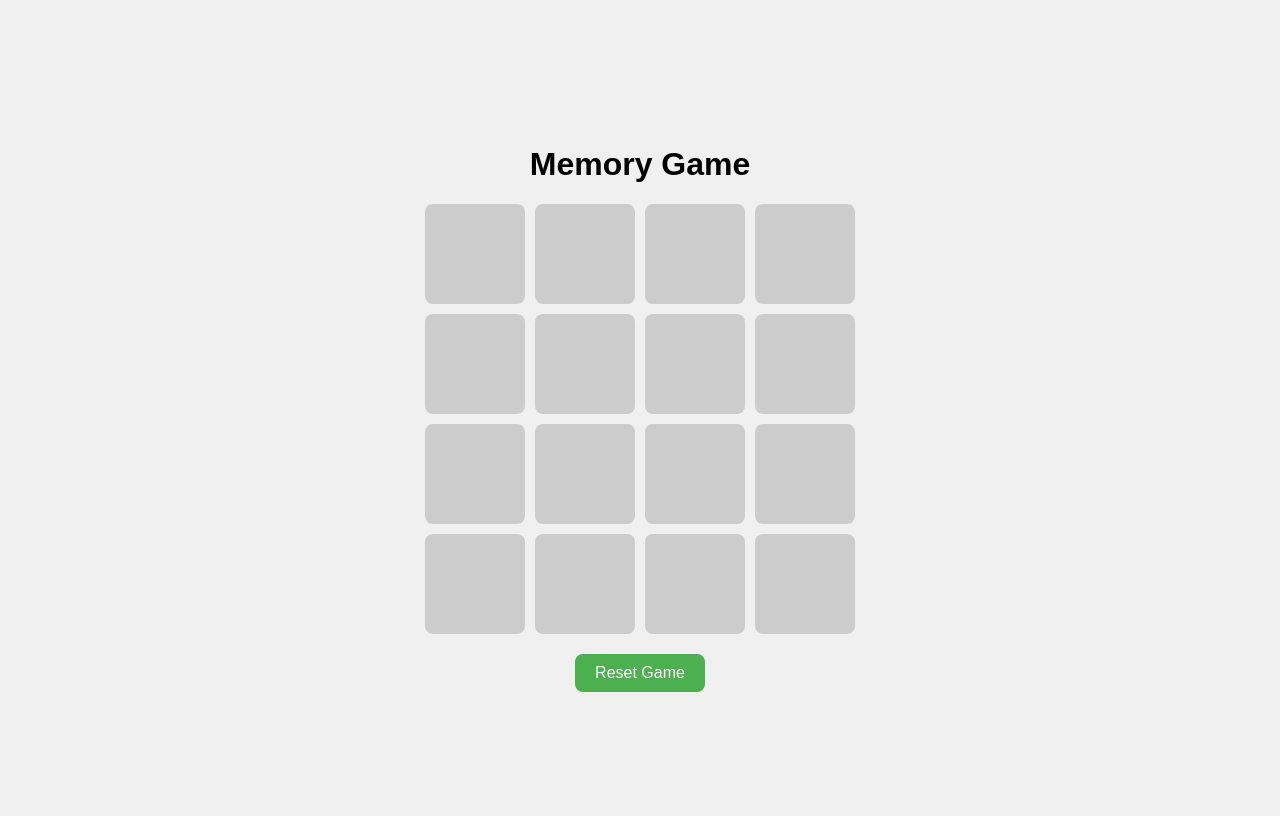
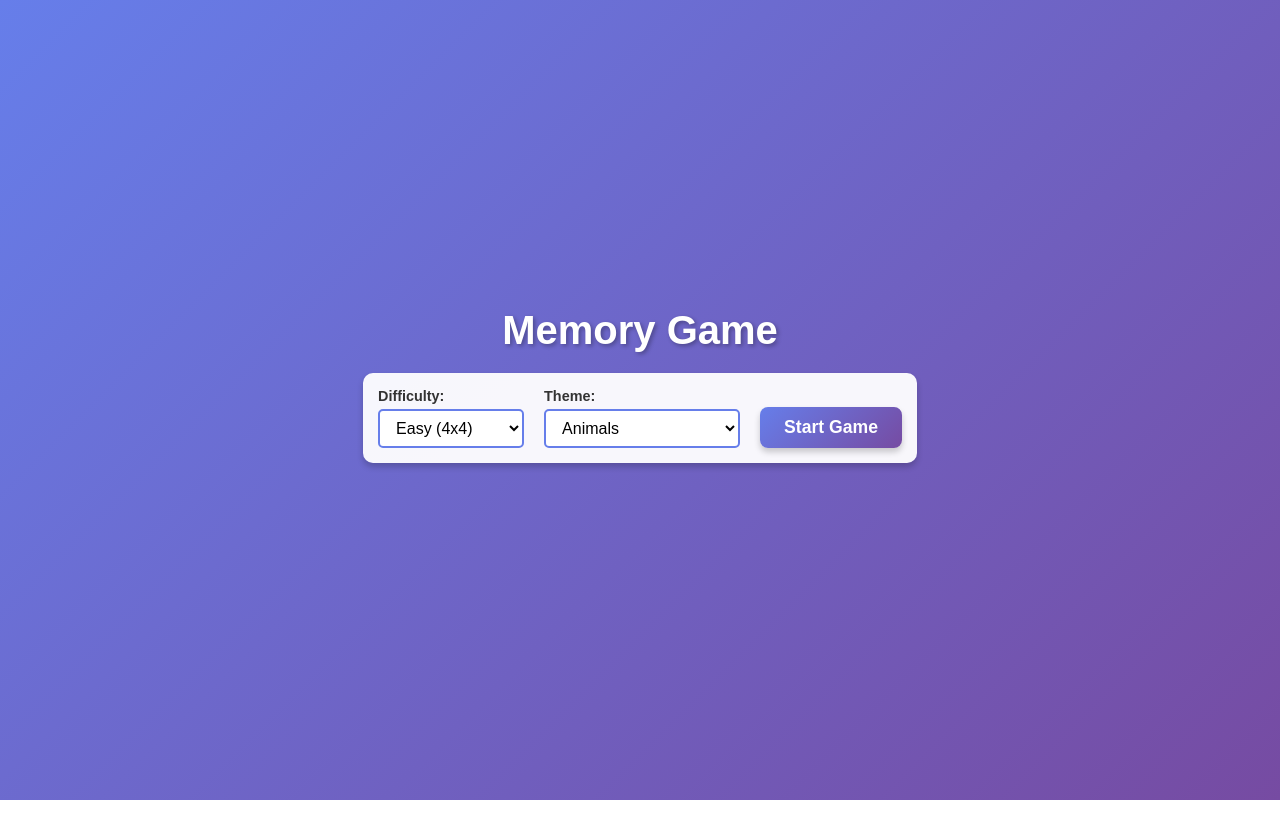
Before and after one commit to aalokpandit/MemoryGame, a React (Vite) app: page / in a window 1280 px wide. Built offline with nearby package versions, Linux system fonts and the light colour scheme.

Commit message:
Added Themes and Difficulty

```diff
--- a/src/App.css
+++ b/src/App.css
@@ -1,88 +1,181 @@
 /* src/App.css */
+* {
+  box-sizing: border-box;
+  margin: 0;
+  padding: 0;
+}
+
 body {
-  font-family: sans-serif;
+  font-family: Arial, sans-serif;
+  background: linear-gradient(135deg, #667eea 0%, #764ba2 100%);
+  min-height: 100vh;
   display: flex;
   justify-content: center;
   align-items: center;
-  min-height: 100vh;
-  background-color: #f0f0f0;
+}
+
+.game-container {
+  text-align: center;
+  padding: 20px;
+}
+
+h1 {
+  color: white;
+  margin-bottom: 20px;
+  font-size: 2.5rem;
+  text-shadow: 2px 2px 4px rgba(0, 0, 0, 0.3);
+}
+
+.top-controls {
+  display: flex;
+  justify-content: center;
+  align-items: center;
+  gap: 20px;
+  margin-bottom: 30px;
+  padding: 15px;
+  background: rgba(255, 255, 255, 0.95);
+  border-radius: 10px;
+  box-shadow: 0 4px 6px rgba(0, 0, 0, 0.2);
+}
+
+.control-group {
+  display: flex;
+  flex-direction: column;
+  align-items: flex-start;
+  gap: 5px;
+}
+
+.control-group label {
+  font-size: 0.9rem;
+  font-weight: bold;
+  color: #333;
+}
+
+.control-group select {
+  padding: 8px 12px;
+  border: 2px solid #667eea;
+  border-radius: 5px;
+  font-size: 1rem;
+  background-color: white;
+  cursor: pointer;
+  transition: all 0.3s ease;
+}
+
+.control-group select:hover:not(:disabled) {
+  border-color: #764ba2;
+}
+
+.control-group select:disabled {
+  opacity: 0.6;
+  cursor: not-allowed;
+}
+
+.action-button {
+  padding: 10px 24px;
+  font-size: 1.1rem;
+  font-weight: bold;
+  background: linear-gradient(135deg, #667eea 0%, #764ba2 100%);
+  color: white;
+  border: none;
+  border-radius: 8px;
+  cursor: pointer;
+  transition: transform 0.2s, box-shadow 0.2s;
+  box-shadow: 0 4px 6px rgba(0, 0, 0, 0.2);
+  margin-top: auto;
+}
+
+.action-button:hover {
+  transform: translateY(-2px);
+  box-shadow: 0 6px 12px rgba(0, 0, 0, 0.3);
+}
+
+.action-button:active {
+  transform: translateY(0);
 }
 
 .board {
   display: grid;
-  grid-template-columns: repeat(4, 100px);
-  grid-gap: 10px;
+  gap: 10px;
+  justify-content: center;
+  margin: 0 auto;
 }
 
 .card {
   width: 100px;
   height: 100px;
   perspective: 1000px;
+  cursor: pointer;
 }
 
 .card-inner {
   width: 100%;
   height: 100%;
+  position: relative;
   transition: transform 0.6s;
   transform-style: preserve-3d;
-  cursor: pointer;
-  position: relative;
+  border-radius: 10px;
+  box-shadow: 0 4px 8px rgba(0, 0, 0, 0.2);
 }
 
-.card-front,
-.card-back {
+.card-face {
   position: absolute;
   width: 100%;
   height: 100%;
   backface-visibility: hidden;
   display: flex;
+  align-items: center;
   justify-content: center;
-  align-items: center;
-  border-radius: 8px;
-  font-size: 24px;
+  border-radius: 10px;
+  font-weight: bold;
+  font-size: 1rem;
+  color: white;
+  text-shadow: 1px 1px 2px rgba(0, 0, 0, 0.5);
 }
 
 .card-front {
-  background-color: #ccc;
+  background: linear-gradient(135deg, #667eea 0%, #764ba2 100%);
+  transform: rotateY(180deg);
 }
 
 .card-back {
-  background-color: #fff;
-  transform: rotateY(180deg);
-}
-
-.game-container {
-  text-align: center;
-}
-
-.reset-button {
-  margin-top: 20px;
-  padding: 10px 20px;
-  font-size: 16px;
-  cursor: pointer;
-  border-radius: 8px;
-  border: none;
-  background-color: #4CAF50;
-  color: white;
+  background: linear-gradient(135deg, #f093fb 0%, #f5576c 100%);
 }
 
 .win-screen {
   display: flex;
   flex-direction: column;
   align-items: center;
+  gap: 20px;
+  padding: 40px;
+  background: rgba(255, 255, 255, 0.95);
+  border-radius: 20px;
+  box-shadow: 0 8px 16px rgba(0, 0, 0, 0.3);
 }
 
 .win-screen h2 {
-  font-size: 3em;
-  color: #FFD700;
+  color: #667eea;
+  font-size: 3rem;
+  margin: 0;
 }
 
 .win-screen button {
-  padding: 10px 20px;
-  font-size: 16px;
+  padding: 15px 30px;
+  font-size: 1.2rem;
+  font-weight: bold;
+  background: linear-gradient(135deg, #667eea 0%, #764ba2 100%);
+  color: white;
+  border: none;
+  border-radius: 10px;
   cursor: pointer;
-  border-radius: 8px;
-  border: none;
-  background-color: #4CAF50;
-  color: white;
+  transition: transform 0.2s, box-shadow 0.2s;
+  box-shadow: 0 4px 8px rgba(0, 0, 0, 0.2);
 }
+
+.win-screen button:hover {
+  transform: translateY(-2px);
+  box-shadow: 0 6px 12px rgba(0, 0, 0, 0.3);
+}
+
+.win-screen button:active {
+  transform: translateY(0);
+}
--- a/src/App.jsx
+++ b/src/App.jsx
@@ -2,7 +2,8 @@ import { useState, useEffect } from 'react';
 import Board from './components/Board';
 import './App.css';
 
-const animalPairs = [
+const THEMES = {
+  animals: [
     { name: 'Dog', color: '#FF5733' },
     { name: 'Cat', color: '#33FF57' },
     { name: 'Cow', color: '#3357FF' },
@@ -11,7 +12,140 @@ const animalPairs = [
     { name: 'Duck', color: '#A133FF' },
     { name: 'Panda', color: '#33FFA1' },
     { name: 'Tiger', color: '#FF9F33' },
-];
+    { name: 'Elephant', color: '#FF6B9D' },
+    { name: 'Fox', color: '#C70039' },
+    { name: 'Wolf', color: '#900C3F' },
+    { name: 'Rabbit', color: '#581845' },
+    { name: 'Deer', color: '#FFC300' },
+    { name: 'Giraffe', color: '#DAF7A6' },
+    { name: 'Zebra', color: '#33FFD5' },
+    { name: 'Monkey', color: '#3385FF' },
+    { name: 'Horse', color: '#8E44AD' },
+    { name: 'Sheep', color: '#E74C3C' },
+    { name: 'Goat', color: '#16A085' },
+    { name: 'Pig', color: '#F39C12' },
+    { name: 'Chicken', color: '#D35400' },
+    { name: 'Eagle', color: '#7D3C98' },
+    { name: 'Owl', color: '#2874A6' },
+    { name: 'Penguin', color: '#148F77' },
+    { name: 'Dolphin', color: '#D98880' },
+    { name: 'Whale', color: '#C39BD3' },
+    { name: 'Shark', color: '#76D7C4' },
+    { name: 'Turtle', color: '#F8C471' },
+    { name: 'Frog', color: '#82E0AA' },
+    { name: 'Snake', color: '#AED6F1' },
+    { name: 'Lizard', color: '#F9E79F' },
+    { name: 'Butterfly', color: '#FADBD8' },
+  ],
+  fruits: [
+    { name: 'Apple', color: '#FF0800' },
+    { name: 'Banana', color: '#FFE135' },
+    { name: 'Orange', color: '#FFA500' },
+    { name: 'Grape', color: '#6F2DA8' },
+    { name: 'Strawberry', color: '#FC5A8D' },
+    { name: 'Watermelon', color: '#FC6C85' },
+    { name: 'Pineapple', color: '#FDD017' },
+    { name: 'Mango', color: '#FDBE02' },
+    { name: 'Cherry', color: '#DE3163' },
+    { name: 'Blueberry', color: '#4F86F7' },
+    { name: 'Peach', color: '#FFE5B4' },
+    { name: 'Pear', color: '#D1E231' },
+    { name: 'Kiwi', color: '#8EE53F' },
+    { name: 'Lemon', color: '#FFF44F' },
+    { name: 'Lime', color: '#BFFF00' },
+    { name: 'Coconut', color: '#8B4513' },
+    { name: 'Papaya', color: '#FFEFD5' },
+    { name: 'Avocado', color: '#568203' },
+    { name: 'Tomato', color: '#FF6347' },
+    { name: 'Carrot', color: '#ED9121' },
+    { name: 'Broccoli', color: '#4E8B3D' },
+    { name: 'Corn', color: '#FBEC5D' },
+    { name: 'Cucumber', color: '#39FF14' },
+    { name: 'Eggplant', color: '#614051' },
+    { name: 'Lettuce', color: '#90EE90' },
+    { name: 'Onion', color: '#E6E6FA' },
+    { name: 'Pepper', color: '#FF033E' },
+    { name: 'Potato', color: '#D2B48C' },
+    { name: 'Pumpkin', color: '#FF7518' },
+    { name: 'Radish', color: '#E30B5C' },
+    { name: 'Spinach', color: '#097969' },
+    { name: 'Zucchini', color: '#228B22' },
+  ],
+  vehicles: [
+    { name: 'Car', color: '#FF0000' },
+    { name: 'Bus', color: '#FFD700' },
+    { name: 'Train', color: '#4169E1' },
+    { name: 'Plane', color: '#87CEEB' },
+    { name: 'Bike', color: '#32CD32' },
+    { name: 'Truck', color: '#FF4500' },
+    { name: 'Boat', color: '#1E90FF' },
+    { name: 'Ship', color: '#000080' },
+    { name: 'Helicopter', color: '#FF6347' },
+    { name: 'Motorcycle', color: '#FF1493' },
+    { name: 'Scooter', color: '#00CED1' },
+    { name: 'Taxi', color: '#FFFF00' },
+    { name: 'Ambulance', color: '#FF0000' },
+    { name: 'FireTruck', color: '#DC143C' },
+    { name: 'PoliceCar', color: '#0000FF' },
+    { name: 'Van', color: '#708090' },
+    { name: 'Subway', color: '#A9A9A9' },
+    { name: 'Tram', color: '#FFB6C1' },
+    { name: 'Yacht', color: '#FFFFFF' },
+    { name: 'Canoe', color: '#8B4513' },
+    { name: 'Jet', color: '#C0C0C0' },
+    { name: 'Rocket', color: '#FF4500' },
+    { name: 'Balloon', color: '#FF69B4' },
+    { name: 'Parachute', color: '#00FFFF' },
+    { name: 'Skateboard', color: '#FF8C00' },
+    { name: 'Rollerblade', color: '#9370DB' },
+    { name: 'Segway', color: '#20B2AA' },
+    { name: 'Cart', color: '#DAA520' },
+    { name: 'Wagon', color: '#CD853F' },
+    { name: 'Sled', color: '#F0E68C' },
+    { name: 'Snowmobile', color: '#E0FFFF' },
+    { name: 'Hovercraft', color: '#B0C4DE' },
+  ],
+  objects: [
+    { name: 'Book', color: '#8B4513' },
+    { name: 'Pen', color: '#0000FF' },
+    { name: 'Cup', color: '#FF69B4' },
+    { name: 'Phone', color: '#000000' },
+    { name: 'Laptop', color: '#C0C0C0' },
+    { name: 'Watch', color: '#FFD700' },
+    { name: 'Glasses', color: '#A0522D' },
+    { name: 'Key', color: '#FFD700' },
+    { name: 'Wallet', color: '#654321' },
+    { name: 'Bag', color: '#FF6347' },
+    { name: 'Shoe', color: '#1E90FF' },
+    { name: 'Hat', color: '#FF4500' },
+    { name: 'Clock', color: '#2F4F4F' },
+    { name: 'Lamp', color: '#FFFFE0' },
+    { name: 'Chair', color: '#8B4513' },
+    { name: 'Table', color: '#D2691E' },
+    { name: 'Mirror', color: '#E0E0E0' },
+    { name: 'Picture', color: '#DAA520' },
+    { name: 'Vase', color: '#4682B4' },
+    { name: 'Pillow', color: '#FFF8DC' },
+    { name: 'Blanket', color: '#CD853F' },
+    { name: 'Candle', color: '#FFFACD' },
+    { name: 'Plate', color: '#FFFFFF' },
+    { name: 'Fork', color: '#C0C0C0' },
+    { name: 'Spoon', color: '#C0C0C0' },
+    { name: 'Knife', color: '#808080' },
+    { name: 'Bowl', color: '#ADD8E6' },
+    { name: 'Bottle', color: '#00FF00' },
+    { name: 'Scissors', color: '#FF0000' },
+    { name: 'Tape', color: '#FFFF00' },
+    { name: 'Stapler', color: '#000000' },
+    { name: 'Notebook', color: '#87CEEB' },
+  ],
+};
+
+const DIFFICULTIES = {
+  easy: { size: 4, pairs: 8 },
+  medium: { size: 6, pairs: 18 },
+  hard: { size: 8, pairs: 32 },
+};
 
 function shuffle(array) {
   for (let i = array.length - 1; i > 0; i--) {
@@ -21,21 +155,28 @@ function shuffle(array) {
   return array;
 }
 
-function generateCards() {
+function generateCards(theme, pairsCount) {
+  const themeItems = THEMES[theme];
+  const shuffledItems = shuffle([...themeItems]);
+  const selectedItems = shuffledItems.slice(0, pairsCount);
+
   const cards = [];
   let id = 1;
-  for (const animal of animalPairs) {
-    cards.push({ id: id++, value: animal.name, color: animal.color, isFlipped: false, isMatched: false });
-    cards.push({ id: id++, value: animal.name, color: animal.color, isFlipped: false, isMatched: false });
+  for (const item of selectedItems) {
+    cards.push({ id: id++, value: item.name, color: item.color, isFlipped: false, isMatched: false });
+    cards.push({ id: id++, value: item.name, color: item.color, isFlipped: false, isMatched: false });
   }
   return shuffle(cards);
 }
 
 function App() {
-  const [cards, setCards] = useState(generateCards());
+  const [difficulty, setDifficulty] = useState('easy');
+  const [theme, setTheme] = useState('animals');
+  const [cards, setCards] = useState([]);
   const [flippedCards, setFlippedCards] = useState([]);
   const [isBoardLocked, setIsBoardLocked] = useState(false);
   const [isGameWon, setIsGameWon] = useState(false);
+  const [gameInitialized, setGameInitialized] = useState(false);
 
   useEffect(() => {
     if (cards.length > 0 && cards.every(card => card.isMatched)) {
@@ -87,26 +228,57 @@ function App() {
     setFlippedCards(prev => [...prev, clickedIndex]);
   };
 
-  const resetGame = () => {
-    setCards(generateCards());
+  const startGame = () => {
+    const pairsCount = DIFFICULTIES[difficulty].pairs;
+    setCards(generateCards(theme, pairsCount));
+    setGameInitialized(true);
     setFlippedCards([]);
     setIsBoardLocked(false);
     setIsGameWon(false);
   };
 
+  const resetGame = () => {
+    setGameInitialized(false);
+    setCards([]);
+    setFlippedCards([]);
+    setIsBoardLocked(false);
+    setIsGameWon(false);
+  };
+
+  const gridSize = DIFFICULTIES[difficulty].size;
+  const actionLabel = !gameInitialized ? 'Start Game' : isGameWon ? 'Play Another Game' : 'Reset';
+  const actionHandler = !gameInitialized ? startGame : (isGameWon ? startGame : resetGame);
+
   return (
     <div className="game-container">
       <h1>Memory Game</h1>
+      <div className="top-controls">
+        <div className="control-group">
+          <label>Difficulty:</label>
+          <select value={difficulty} onChange={(e) => setDifficulty(e.target.value)} disabled={gameInitialized}>
+            <option value="easy">Easy (4x4)</option>
+            <option value="medium">Medium (6x6)</option>
+            <option value="hard">Hard (8x8)</option>
+          </select>
+        </div>
+        <div className="control-group">
+          <label>Theme:</label>
+          <select value={theme} onChange={(e) => setTheme(e.target.value)} disabled={gameInitialized}>
+            <option value="animals">Animals</option>
+            <option value="fruits">Fruits & Vegetables</option>
+            <option value="vehicles">Vehicles & Transport</option>
+            <option value="objects">Everyday Objects</option>
+          </select>
+        </div>
+        <button onClick={actionHandler} className="action-button">{actionLabel}</button>
+      </div>
       {isGameWon ? (
         <div className="win-screen">
           <h2>You Win!</h2>
-          <button onClick={resetGame}>Play Again</button>
+          <button onClick={actionHandler}>Play Another Game</button>
         </div>
       ) : (
-        <>
-          <Board cards={cards} onCardClick={handleCardClick} />
-          <button onClick={resetGame} className="reset-button">Reset Game</button>
-        </>
+        gameInitialized && <Board cards={cards} onCardClick={handleCardClick} gridSize={gridSize} />
       )}
     </div>
   );
--- a/src/components/Board.jsx
+++ b/src/components/Board.jsx
@@ -1,9 +1,9 @@
 import { memo } from 'react';
 import Card from './Card';
 
-function Board({ cards, onCardClick }) {
+function Board({ cards, onCardClick, gridSize }) {
   return (
-    <div className="board">
+    <div className="board" style={{ gridTemplateColumns: `repeat(${gridSize}, 100px)` }}>
       {cards.map((card, index) => (
         <Card
           key={card.id}
--- a/src/components/Card.jsx
+++ b/src/components/Card.jsx
@@ -10,10 +10,10 @@ function Card({ card, onClick }) {
   };
 
   return (
-    <div className={`card ${isFlipped || isMatched ? 'flipped' : ''}`} onClick={handleClick}>
+    <div className="card" onClick={handleClick}>
       <div className="card-inner" style={{ transform: isFlipped || isMatched ? 'rotateY(180deg)' : 'rotateY(0deg)' }}>
-        <div className="card-front"></div>
-        <div className="card-back" style={{ backgroundColor: color }}>
+        <div className="card-face card-back"></div>
+        <div className="card-face card-front" style={{ backgroundColor: color }}>
           {value}
         </div>
       </div>
```
Lines whose indentation alone changed are shown as unchanged.
